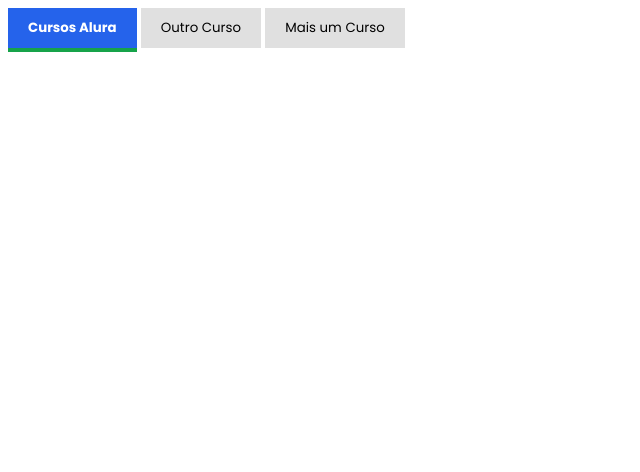
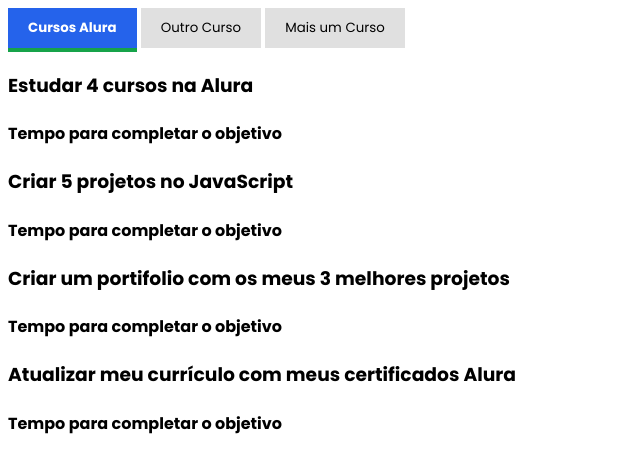
Before and after one commit to vigolo15/aula-15-05, a plain HTML site: page sit mate 2/index.html in a window 1280 px wide. Shown: the whole page, without its empty margins (0-640 px from the left). Drawn offline with Linux system fonts and the light colour scheme.

Commit message:
Add files via upload

```diff
--- a/sit mate 2/index.html
+++ b/sit mate 2/index.html
@@ -18,6 +18,27 @@
         <button class="botao">Mais um Curso</button>
     </section>
 
+    <div class="abas-texto">
+  <div class="abas-conteudo">
+    <h3 class="aba-titulo-principal">Estudar 4 cursos na Alura</h3>
+     <h4 class="aba-titulo-secundario">Tempo para completar o objetivo</h4>
+  </div>
+
+  <div class="aba-conteudo">
+    <h3 class="aba-titulo-principal">Criar 5 projetos no JavaScript</h3>
+     <h4 class="aba-titulo-secundario">Tempo para completar o objetivo</h4>
+  </div>
+
+    <div class="aba-conteudo">
+    <h3 class="aba-titulo-principal">Criar um portifolio com os meus 3 melhores projetos</h3>
+     <h4 class="aba-titulo-secundario">Tempo para completar o objetivo</h4>
+  </div>
+
+    <div class="aba-conteudo">
+    <h3 class="aba-titulo-principal">Atualizar meu currículo com meus certificados Alura</h3>
+     <h4 class="aba-titulo-secundario">Tempo para completar o objetivo</h4>
+  </div>
+
     <script src="main.js"></script>
 </body>
 </html>
```
